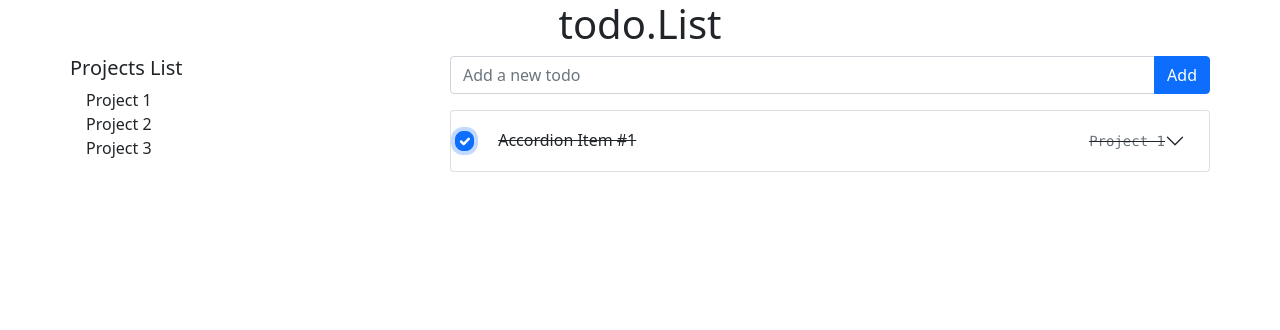
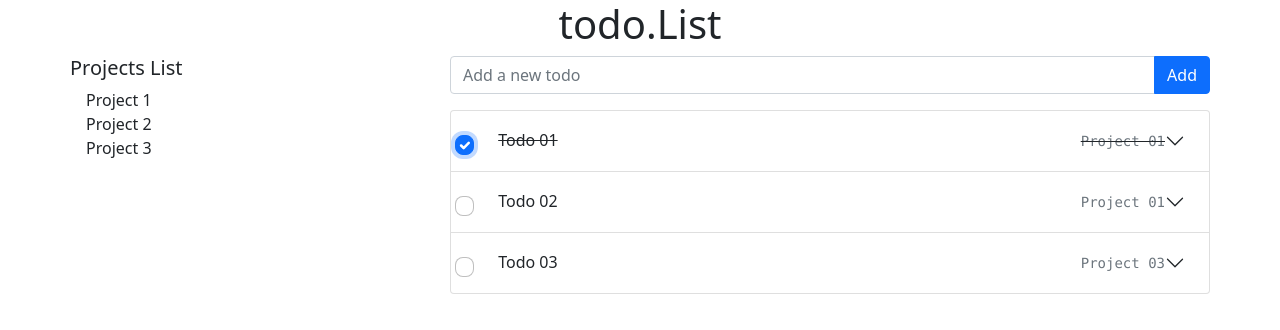
Before and after one commit to asaks84/todo-list, a website built with webpack: page src/index.html in a window 1280 px wide. Both pictures are taken after a click on the checkbox 464 px from the left and 141 px from the top of the page. Built offline with nearby package versions, Linux system fonts and the light colour scheme.

Commit message:
async conection and populate function done

```diff
--- a/src/assets/constructor.js
+++ b/src/assets/constructor.js
@@ -1,41 +1,102 @@
-import { editLine } from "./script";
-const ul = document.querySelector('ul#listItems');
+const list = document.querySelector('div#list');
+const isChecked = (e) => e.checked === true;
+const hasNotes = (obj) => obj.length > 0;
 
-export function addLine (obj, number) {
-  // list items
+function setChecked(e) {
+  const { target } = e;
+  const text = target.nextElementSibling;
+  if (isChecked(target)) {
+    text.classList.add('text-decoration-line-through');
+  } else {
+    text.classList.remove('text-decoration-line-through');
+  }
+}
+
+function insertNote(notes, body) {
+  notes.forEach((content) => {
+    const contentDiv = document.createElement('div');
+    contentDiv.innerHTML = content;
+    body.appendChild(contentDiv);
+  });
+}
+
+function setAttrs(elem, attrs) {
+  Object.keys(attrs).forEach((key) => {
+    elem.setAttribute(key, attrs[key]);
+  });
+}
+
+function addLine(obj, num) {
+  // LIST ITEM ------
+
+  // header
   const item = document.createElement('div');
+  const header = document.createElement('h2');
   const checkbox = document.createElement('input');
-  const header = document.createElement('span');
   const btnHeader = document.createElement('button');
+  const code = document.createElement('code');
+  const span = document.createElement('span');
 
-  const listDetails = document.createElement('div');
-  const detailsContent = document.createElement('div');
-  const code = document.createElement('code');
+  // body
+  const itemDetails = document.createElement('div');
+  const itemBody = document.createElement('div');
+
   const btnEdit = document.createElement('button');
   const btnDelete = document.createElement('button');
 
-  //styling objects
-  checkbox.setAttribute("type", "checkbox");
-  checkbox.classList.add('form-check-input', 'me-3');
-  checkbox.addEventListener('change',editLine);
+  // STYLING OBJECTS
 
-  li.classList.add('list-group-item','d-flex','align-items-center', 'gap-1');
-  text.classList.add('flex-fill');
+  // header
+  checkbox.setAttribute('type', 'checkbox');
+  checkbox.classList.add('form-check-input');
+  checkbox.addEventListener('change', setChecked);
+
+  item.classList.add('accordion-item');
+  header.classList.add('accordion-header', 'p-1', 'd-flex', 'align-items-center', 'gap-1');
+  btnHeader.classList.add('accordion-button', 'collapsed', 'flex-fill');
+  span.classList.add('flex-fill');
+
+  setAttrs(btnHeader, {
+    // eslint-disable-next-line quote-props
+    'type': 'button',
+    'data-bs-toggle': 'collapse',
+    'aria-expanded': 'false',
+    'data-bs-target': `#item-${num}`,
+  });
   code.classList.add('small', 'text-muted');
+
+  // body
+  itemDetails.classList.add('accordion-collapse', 'collapse');
+  itemDetails.setAttribute('id', `item-${num}`);
+  itemBody.classList.add('accordion-body');
+
   btnEdit.classList.add('btn', 'btn-warning');
   btnDelete.classList.add('btn', 'btn-danger');
 
-  // filling elements content
-  text.textContent = obj.text;
+  // FILLING CONTENT
+  // header
+  span.textContent = obj.text;
   code.textContent = obj.project;
+
+  // body
   btnEdit.textContent = 'Edit';
   btnDelete.textContent = 'Delete';
 
-  li.appendChild(checkbox);
-  li.appendChild(text);
-  li.appendChild(code);
-  li.appendChild(btnEdit);
-  li.appendChild(btnDelete);
+  // Appending content
+  btnHeader.appendChild(span);
+  btnHeader.appendChild(code);
+  header.appendChild(checkbox);
+  header.appendChild(btnHeader);
 
-  ul.appendChild(li);
+  // body content
+  if (hasNotes(obj.notes)) {
+    insertNote(obj.notes, itemBody);
+  }
+  itemDetails.appendChild(itemBody);
+
+  item.appendChild(header);
+  item.appendChild(itemDetails);
+
+  list.appendChild(item);
 }
+export default addLine;
--- /dev/null
+++ b/src/assets/data.json
@@ -0,0 +1,30 @@
+[
+  {
+    "text": "Todo 01",
+    "project": "Project 01",
+    "checked": true,
+    "dueDate": "2024-03-30",
+    "priority": 3,
+    "notes": [
+      "<strong>This is the first item's accordion body.</strong> It is shown by default, until the collapse plugin adds the appropriate classes that we use to style each element. These classes control the overall appearance, as well as the showing and hiding via CSS transitions. You can modify any of this with custom CSS or overriding our default variables. It's also worth noting that just about any HTML can go within the <code>.accordion-body</code>, though the transition does limit overflow.",
+      "note 03",
+      "01"
+    ]
+  },
+  {
+    "text": "Todo 02",
+    "project": "Project 01",
+    "checked": true,
+    "dueDate": "2024-03-30",
+    "priority": 1,
+    "notes": []
+  },
+  {
+    "text": "Todo 03",
+    "project": "Project 03",
+    "checked": true,
+    "dueDate": "2024-03-30",
+    "priority": 0,
+    "notes": []
+  }
+]
--- a/src/assets/getJSON.js
+++ b/src/assets/getJSON.js
@@ -1,21 +1,26 @@
-import { addLine } from "./constructor";
-import { todoList } from "./script";
+import addLine from './constructor';
+
+export const todoList = [];
+
+async function connect() {
+  const requestURL = './assets/data.json';
+  const request = await fetch(requestURL);
+  if (!request.ok) {
+    throw new Error(`HTTP error! Status: ${request.status}`);
+  }
+
+  const response = await request.json();
+  return response;
+}
 
 export async function populate() {
-  const requestURL = './assets/data.json';
-  const request = new Request(requestURL);
+  const value = await connect();
 
-  fetch(request)
-    .then((response) => {
-      if (!response.ok) {
-        throw new Error(`HTTP error! Status: ${response.status}`);
-      }
-      return response.json();
-    })
-    .then((response) => {
-      for (let i in response) {
-        todoList.push(response[i]);
-        addLine(todoList[i]);
-      }
-    })
+  value.forEach((obj) => {
+    todoList.push(obj);
+  });
+
+  todoList.forEach((obj) => {
+    addLine(obj, todoList.indexOf(obj));
+  });
 }
--- a/src/assets/script.js
+++ b/src/assets/script.js
@@ -1,19 +1,4 @@
 import './style.scss';
-import { populate } from "./getJSON";
+import { populate } from './getJSON';
 
-export const todoList = [];
-const listItems = document.querySelector('.accordion-header > input[type=checkbox]');
-const isChecked = (e) => e.checked === true;
-
-export function editLine(e) {
-  const { target } = e;
-  const text = target.nextElementSibling;
-  (isChecked(target)) ? text.classList.add('text-decoration-line-through')
-                      : text.classList.remove('text-decoration-line-through');
-
-  e.stopPropagation();
-}
-
-// populate();
-
-listItems.addEventListener('change', editLine);
+populate();
--- a/src/index.html
+++ b/src/index.html
@@ -30,28 +30,7 @@
         <button class="btn btn-primary">Add</button>
       </div>
 
-      <div class="accordion" id="list">
-        <div class="accordion-item">
-          <h2 class="accordion-header p-1  d-flex align-items-center gap-1">
-            <input type="checkbox" class="form-check-input mt-0 ">
-            <button class="accordion-button collapsed flex-fill " type="button" data-bs-toggle="collapse" aria-expanded="false"
-              data-bs-target="#item-01">
-              <span class="flex-fill ">Accordion Item #1</span>
-              <code class="small text-muted">Project 1</code>
-            </button>
-          </h2>
-          <div id="item-01" class="accordion-collapse collapse" aria-labelledby="headingOne"
-            data-bs-parent="#accordionExample">
-            <div class="accordion-body">
-              <strong>This is the first item's accordion body.</strong> It is shown by default, until the collapse
-              plugin adds the appropriate classes that we use to style each element. These classes control the overall
-              appearance, as well as the showing and hiding via CSS transitions. You can modify any of this with custom
-              CSS or overriding our default variables. It's also worth noting that just about any HTML can go within the
-              <code>.accordion-body</code>, though the transition does limit overflow.
-            </div>
-          </div>
-        </div>
-      </div>
+      <div class="accordion" id="list"></div>
 
 
     </main>
```
Also changed, not shown: .eslintrc.js, dist/assets/data.json, dist/assets/main.js, dist/index.html.
